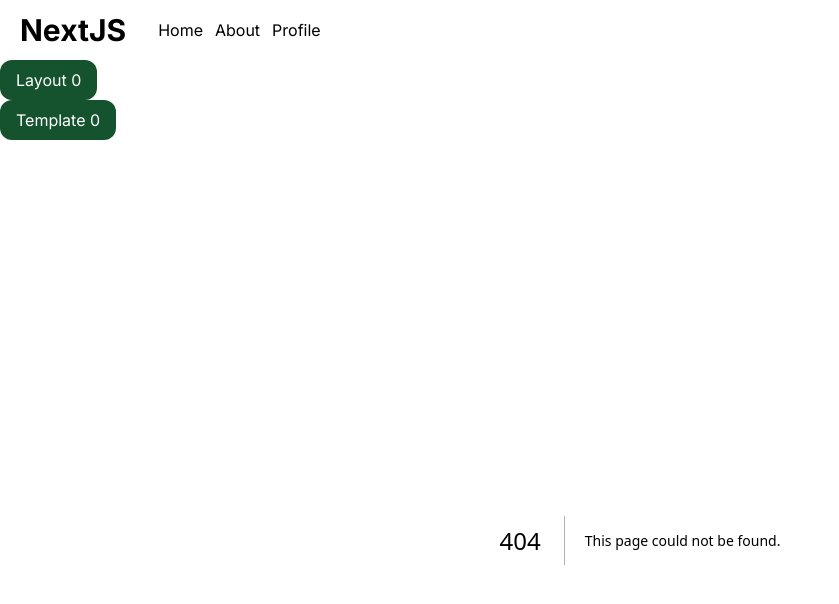
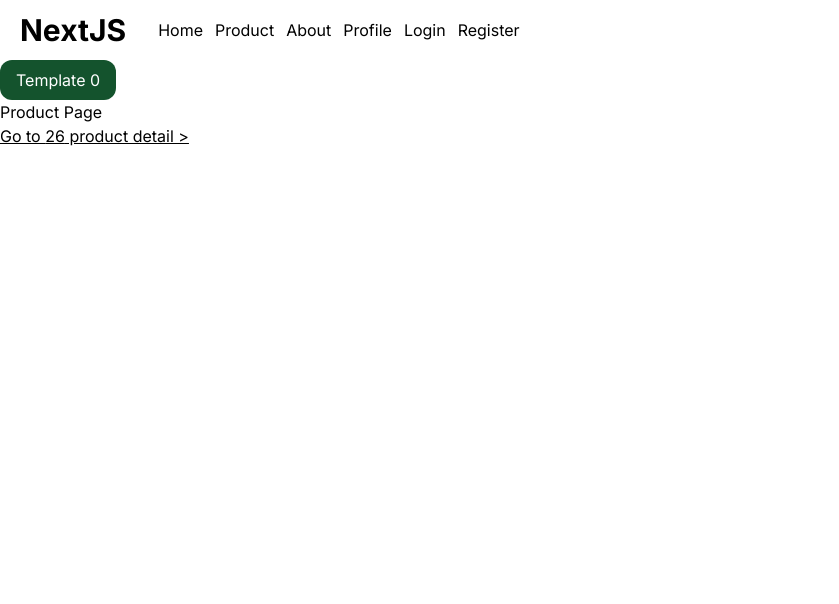
Before and after one commit to RidloGhifary/learn-nextjs, a Next.js app: page /product in a window 1280 px wide. Before the commit this address had no page. Shown: the top 604 px of the page, without its empty margins (0-839 px from the left). Built offline with nearby package versions, Linux system fonts and the light colour scheme.

Commit message:
learn group & dinamic routes

```diff
--- /dev/null
+++ b/src/app/(auth)/login/page.tsx
@@ -0,0 +1,3 @@
+export default function LoginPage() {
+  return <h1>Login Page</h1>;
+}
--- /dev/null
+++ b/src/app/(auth)/register/page.tsx
@@ -0,0 +1,3 @@
+export default function RegisterPage() {
+  return <h1>Register Page</h1>;
+}
--- a/src/app/layout.tsx
+++ b/src/app/layout.tsx
@@ -1,28 +1,24 @@
-"use client";
-
 import { Inter } from "next/font/google";
 import "./globals.css";
 import Navbar from "@/components/Navbar";
-import { useState } from "react";
+import type { Metadata } from "next";
 
 const inter = Inter({ subsets: ["latin"] });
+
+export const metadata: Metadata = {
+  title: "NextJS",
+  description: "Generated by create next app",
+};
 
 export default function RootLayout({
   children,
 }: Readonly<{
   children: React.ReactNode;
 }>) {
-  const [state, setState] = useState(0);
-
   return (
     <html lang="en">
       <body className={inter.className}>
         <Navbar />
-        <button
-          onClick={() => setState(state + 1)}
-          className="bg-green-900 text-white rounded-xl px-4 py-2">
-          Layout {state}
-        </button>
         {children}
       </body>
     </html>
--- /dev/null
+++ b/src/app/product/[slug]/page.tsx
@@ -0,0 +1,12 @@
+export default function DetailProductPage({
+  params,
+}: {
+  params: { slug: string };
+}) {
+  return (
+    <div>
+      <h1>Detail Product Page</h1>
+      <p>for slug: {params.slug}</p>
+    </div>
+  );
+}
--- /dev/null
+++ b/src/app/product/_lib/GenerateRandomNumber.ts
@@ -0,0 +1,3 @@
+export default function GenerateRandomNumber() {
+  return Math.floor(Math.random() * 100);
+}
--- /dev/null
+++ b/src/app/product/page.tsx
@@ -0,0 +1,15 @@
+import Link from "next/link";
+import GenerateRandomNumber from "./_lib/GenerateRandomNumber";
+
+export default function ProductPage() {
+  const randomNumber = GenerateRandomNumber();
+
+  return (
+    <div>
+      <h1>Product Page</h1>
+      <Link href={`/product/${randomNumber}`} className="underline">
+        Go to {randomNumber} product detail &gt;
+      </Link>
+    </div>
+  );
+}
--- a/src/components/Navbar.tsx
+++ b/src/components/Navbar.tsx
@@ -11,6 +11,11 @@ export default function Navbar() {
           </Link>
         </li>
         <li>
+          <Link href="/product" className="cursor-pointer">
+            Product
+          </Link>
+        </li>
+        <li>
           <Link href="/about" className="cursor-pointer">
             About
           </Link>
@@ -20,6 +25,16 @@ export default function Navbar() {
             Profile
           </Link>
         </li>
+        <li>
+          <Link href="/login" className="cursor-pointer">
+            Login
+          </Link>
+        </li>
+        <li>
+          <Link href="/register" className="cursor-pointer">
+            Register
+          </Link>
+        </li>
       </ul>
     </nav>
   );
```
